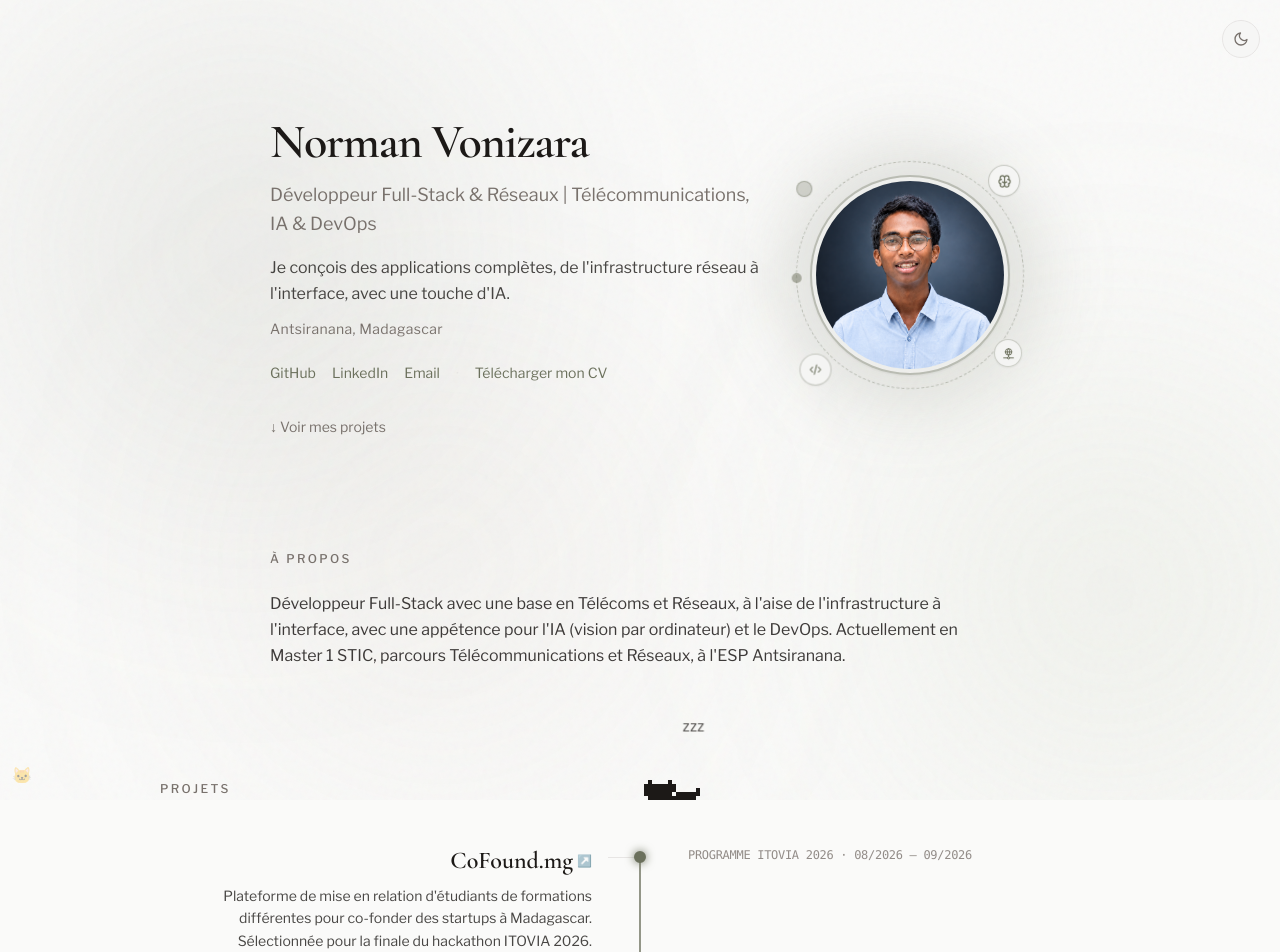
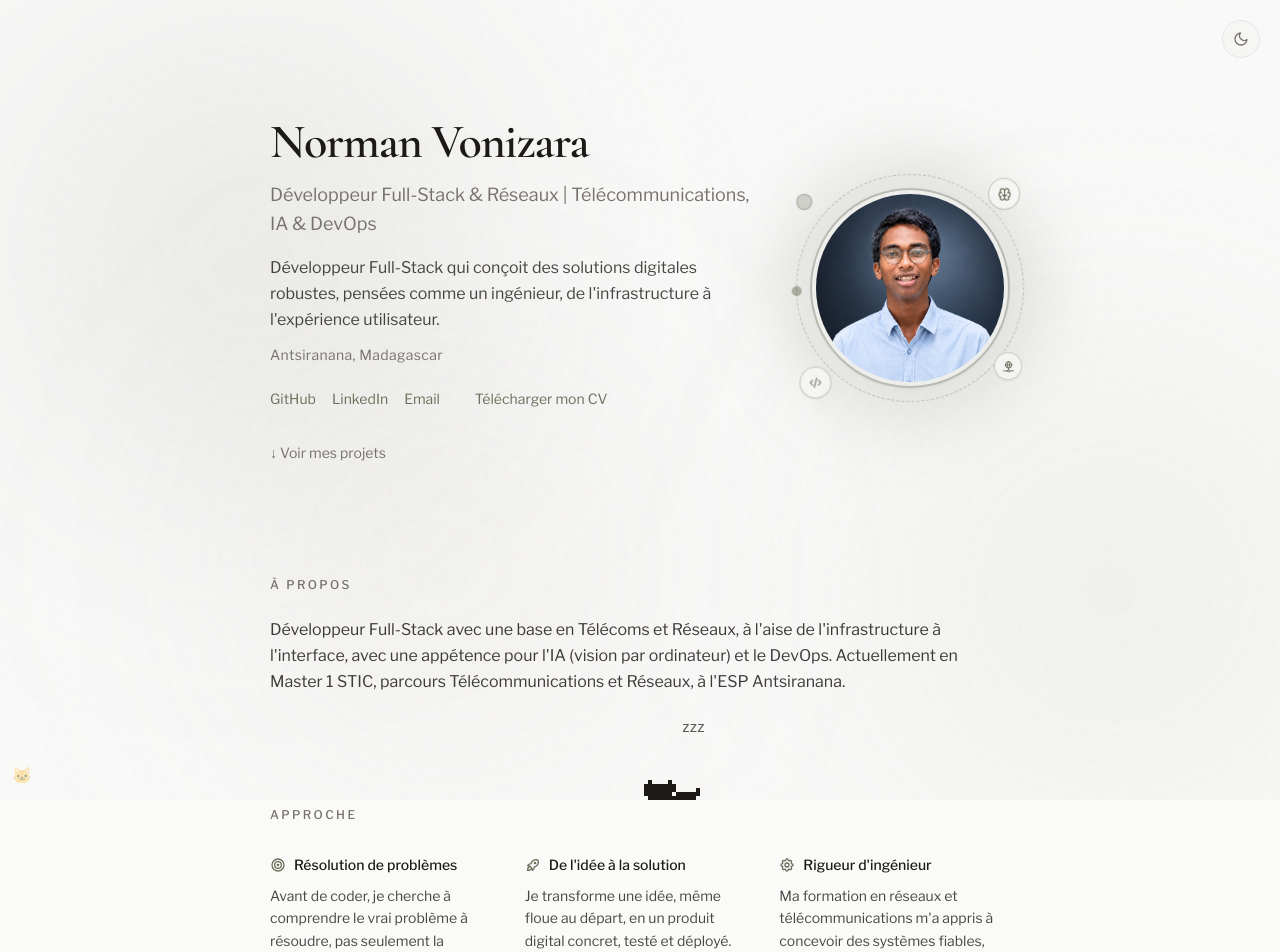
Before and after one commit to normanXCat/portfolio-normanXCat, a Next.js app: page / in a window 1280 px wide. Shown: the top 952 px of the page. Built offline with nearby package versions, Linux system fonts and the light colour scheme.

Commit message:
feat(portfolio): update hero tagline and add approach section

```diff
--- a/public/data.json
+++ b/public/data.json
@@ -2,7 +2,7 @@
   "hero": {
     "name": "Norman Vonizara",
     "title": "Développeur Full-Stack & Réseaux | Télécommunications, IA & DevOps",
-    "tagline": "Je conçois des applications complètes, de l'infrastructure réseau à l'interface, avec une touche d'IA.",
+    "tagline": "Développeur Full-Stack qui conçoit des solutions digitales robustes, pensées comme un ingénieur, de l'infrastructure à l'expérience utilisateur.",
     "location": "Antsiranana, Madagascar",
     "resumeUrl": "/curriculum_vitae_normaXCat.pdf",
     "links": {
@@ -12,6 +12,23 @@
     }
   },
   "about": "Développeur Full-Stack avec une base en Télécoms et Réseaux, à l'aise de l'infrastructure à l'interface, avec une appétence pour l'IA (vision par ordinateur) et le DevOps. Actuellement en Master 1 STIC, parcours Télécommunications et Réseaux, à l'ESP Antsiranana.",
+  "approach": [
+    {
+      "icon": "target",
+      "title": "Résolution de problèmes",
+      "description": "Avant de coder, je cherche à comprendre le vrai problème à résoudre, pas seulement la fonctionnalité demandée."
+    },
+    {
+      "icon": "rocket",
+      "title": "De l'idée à la solution",
+      "description": "Je transforme une idée, même floue au départ, en un produit digital concret, testé et déployé."
+    },
+    {
+      "icon": "settings",
+      "title": "Rigueur d'ingénieur",
+      "description": "Ma formation en réseaux et télécommunications m'a appris à concevoir des systèmes fiables, structurés et pensés pour durer."
+    }
+  ],
   "projects": [
     {
       "name": "CoFound.mg",
--- a/src/app/page.tsx
+++ b/src/app/page.tsx
@@ -2,6 +2,7 @@ import { promises as fs } from "fs";
 import path from "path";
 import { Hero } from "@/components/hero";
 import { About } from "@/components/about";
+import { Approach } from "@/components/approach";
 import { Projects } from "@/components/projects";
 import { Gallery } from "@/components/gallery";
 import { Skills } from "@/components/skills";
@@ -131,6 +132,7 @@ export default async function Home() {
     <>
       <Hero data={data.hero} />
       <About text={data.about} />
+      {data.approach && <Approach data={data.approach} />}
       <Projects data={data.projects} />
       {galleryImages.length > 0 && <Gallery images={galleryImages} />}
       <Skills data={data.skills} />
--- /dev/null
+++ b/src/components/approach.tsx
@@ -0,0 +1,68 @@
+"use client";
+
+import type { ReactNode } from "react";
+import { FadeIn } from "./fade-in";
+import { IconTarget, IconRocket, IconSettings } from "@tabler/icons-react";
+
+export type ApproachItem = {
+  icon: string;
+  title: string;
+  description: string;
+};
+
+/**
+ * Associe chaque clé d'icône à son équivalent Tabler monochrome.
+ */
+function getApproachIcon(icon: string): ReactNode {
+  const iconClass = "w-4 h-4 text-accent shrink-0";
+
+  switch (icon) {
+    case "target":
+      return <IconTarget size={18} className={iconClass} aria-hidden="true" />;
+    case "rocket":
+      return <IconRocket size={18} className={iconClass} aria-hidden="true" />;
+    case "settings":
+      return <IconSettings size={18} className={iconClass} aria-hidden="true" />;
+    default:
+      return null;
+  }
+}
+
+/**
+ * Section Approche — 3 piliers exprimant l'état d'esprit et la rigueur d'ingénieur.
+ * Style sobre et aéré dans l'esprit de la section À propos, sans cartes lourdes.
+ */
+export function Approach({ data }: { data: ApproachItem[] }) {
+  if (!data || data.length === 0) return null;
+
+  return (
+    <section
+      id="approche"
+      className="mb-20 md:mb-28 scroll-mt-24 max-w-[740px] mx-auto w-full"
+    >
+      <FadeIn>
+        <h2 className="text-xs font-medium uppercase tracking-[0.2em] text-muted mb-8 text-center md:text-left">
+          Approche
+        </h2>
+      </FadeIn>
+
+      <div className="grid grid-cols-1 md:grid-cols-3 gap-8 md:gap-6">
+        {data.map((item, index) => (
+          <FadeIn
+            key={item.title}
+            delay={index * 0.1}
+            className="flex flex-col justify-start"
+          >
+            <div className="flex items-center gap-2 text-foreground font-medium text-sm mb-2.5">
+              {getApproachIcon(item.icon)}
+              <h3 className="text-sm font-medium text-foreground">{item.title}</h3>
+            </div>
+            <p className="text-foreground/80 text-sm leading-relaxed">
+              {item.description}
+            </p>
+          </FadeIn>
+        ))}
+      </div>
+    </section>
+  );
+}
```
